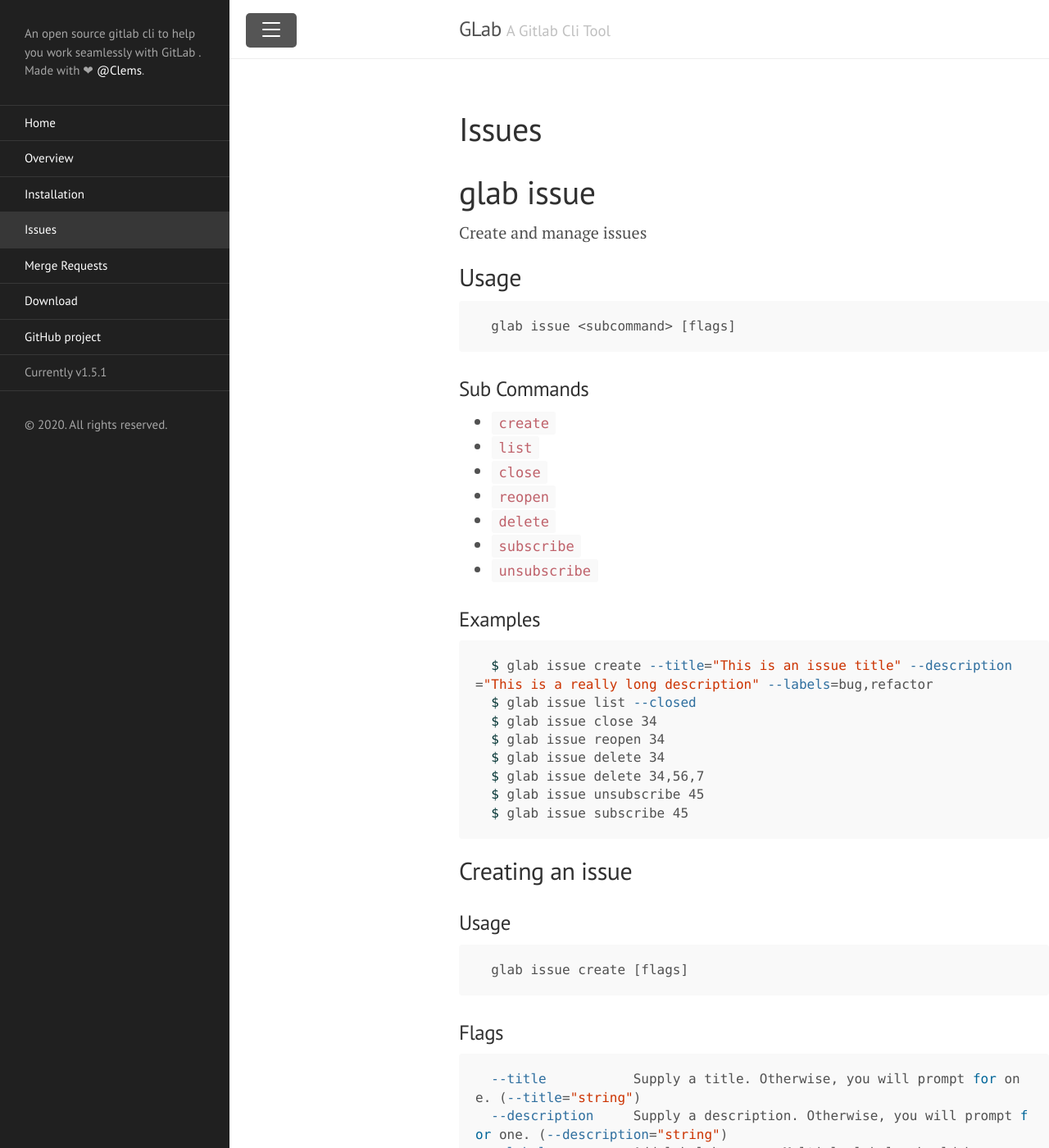
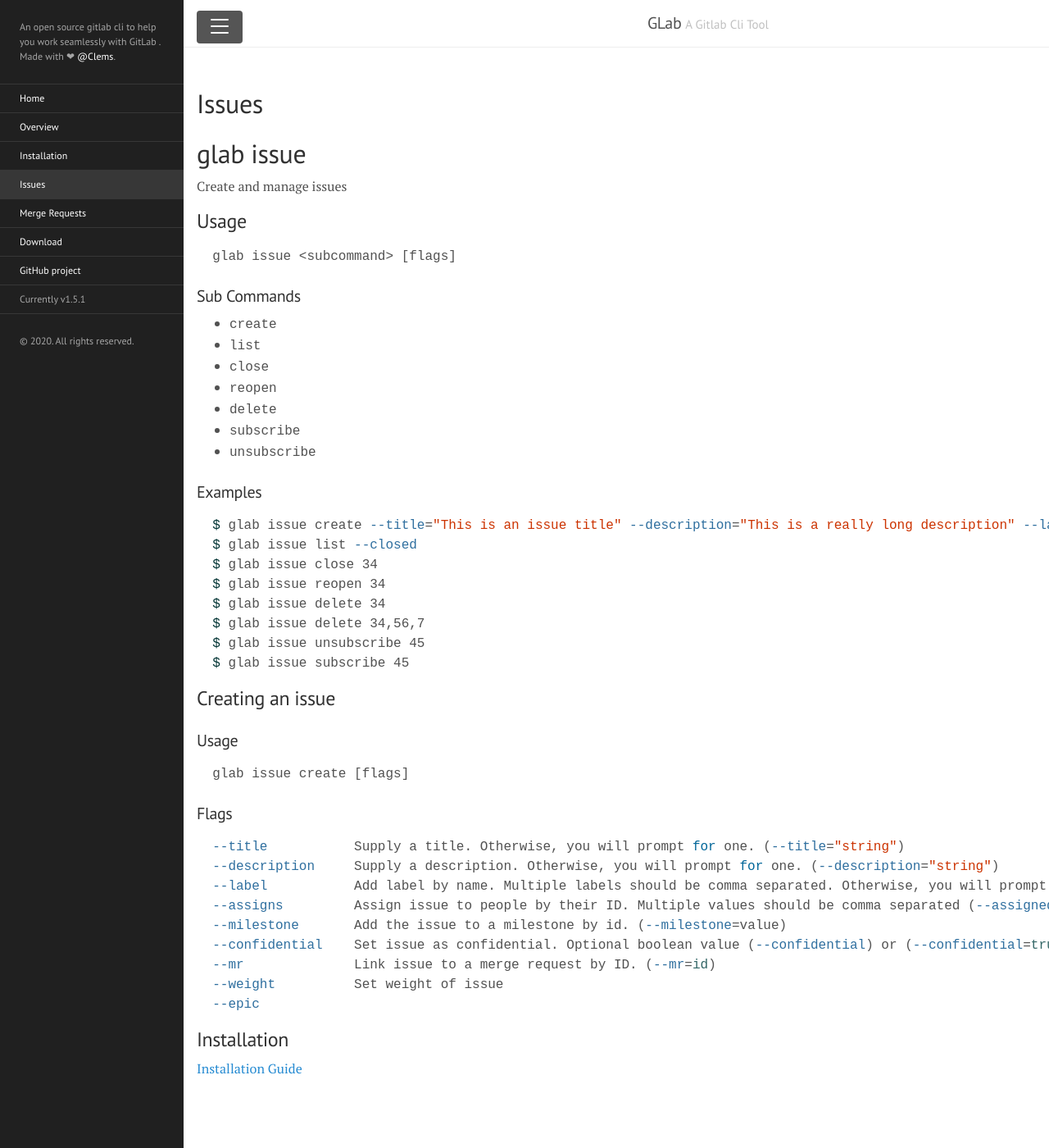
Before and after one commit to profclems/glab, a Jekyll site: the page built from docs/issues.md, in a window 1280 px wide and 1400 px high. Shown: the whole window at 82% size. Built offline with Jekyll 4.4.1, drawn with Linux system fonts in a browser that asks for light colours; some of the changed text lies outside the part shown.

Commit message:
Update docs

```diff
--- a/docs/public/css/lanyon.css
+++ b/docs/public/css/lanyon.css
@@ -73,8 +73,9 @@
  */
 
 .container {
-  max-width: 28rem;
+  max-width: fit-content;
 }
+/*
 @media (min-width: 38em) {
   .container {
     max-width: 32rem;
@@ -85,6 +86,8 @@
     max-width: 38rem;
   }
 }
+
+ */
 
 
 /*
--- a/docs/public/css/poole.css
+++ b/docs/public/css/poole.css
@@ -54,7 +54,7 @@
 }
 @media (min-width: 38em) {
   html {
-    font-size: 20px;
+    font-size: 16px;
   }
 }
 
@@ -147,7 +147,7 @@
   border-bottom: 1px dotted #e5e5e5;
 }
 
-/* Code */
+/* Code
 code,
 pre {
   font-family: Menlo, Monaco, "Courier New", monospace;
@@ -178,7 +178,7 @@
   color: inherit;
   background-color: transparent;
 }
-
+*/
 /* Pygments via Jekyll */
 .highlight {
   margin-bottom: 1rem;
```
